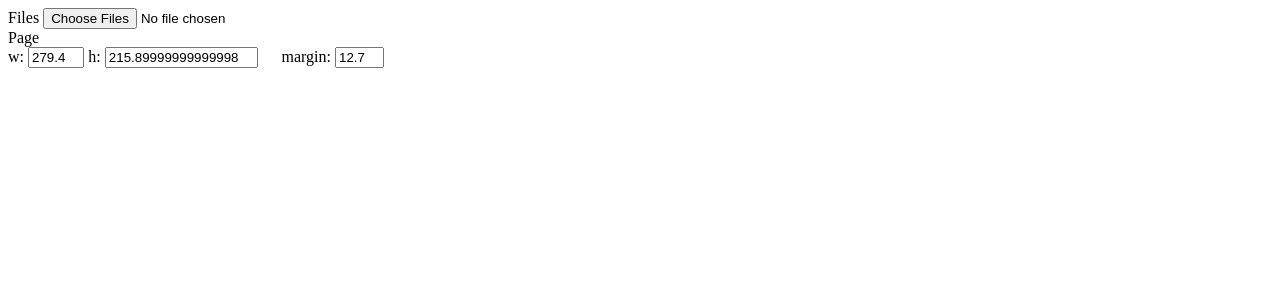
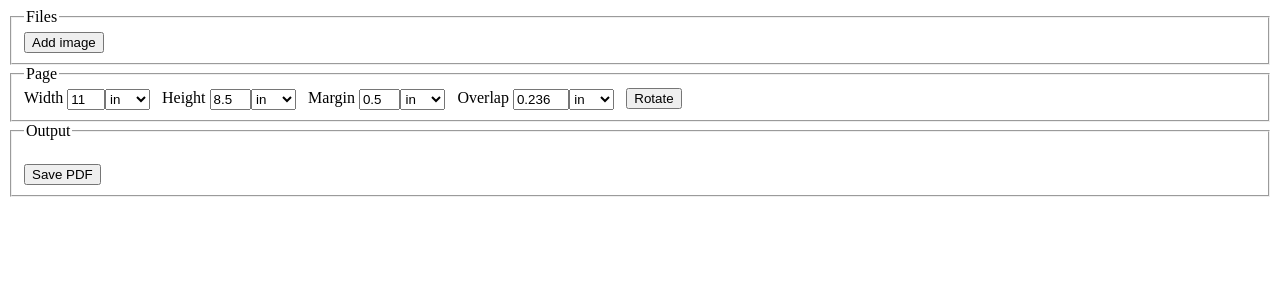
Before and after one commit to brian-c/print-tiler, a Vue app: page / in a window 1280 px wide. Shown: the top 300 px of the page. Built offline with nearby package versions, Linux system fonts and the light colour scheme.

Commit message:
Get the layout mostly working

```diff
--- a/eslint.config.ts
+++ b/eslint.config.ts
@@ -19,6 +19,7 @@ export default defineConfigWithVueTs(
 			'vue/html-indent': ['warn', 'tab'],
 			'vue/html-self-closing': ['warn', { html: { normal: 'never' } }],
 			'vue/max-attributes-per-line': ['warn', { singleline: { max: Infinity }, multiline: { max: 1 } }],
+			'vue/singleline-html-element-content-newline': ['off'],
 		},
 	},
 );
--- a/src/App.vue
+++ b/src/App.vue
@@ -1,35 +1,47 @@
 <script setup lang="ts">
-import { computed, nextTick, onMounted, reactive, toRaw, useId, watch } from 'vue';
+import { get as idbGet, set as idbSet } from 'idb-keyval';
+import { computed, onMounted, reactive, toRaw, useId, watch } from 'vue';
+import FileSelectionButton from './FileSelectionButton.vue';
 import { loadImage } from './lib/load-image';
-import { get as idbGet, set as idbSet } from 'idb-keyval';
+import UnitInput from './UnitInput.vue';
 
-export interface FileState {
+interface PageSetup {
+	width: number;
+	height: number;
+	margin: number;
+	overlap: number;
+	cutMarkColor: string;
+}
+
+interface FileState {
 	file: File;
-	src: string;
+	img: HTMLImageElement;
 	width: number;
 	height: number;
 	x: number;
 	y: number;
 }
 
-const STORED_FILES_KEY = 'STORED_FILES';
+const STORED_STATE_KEY = 'print-tiler-state';
 
-const id = useId();
-const internal = reactive({ fileInputResetting: false });
-const page = reactive({ width: 11 * 25.4, height: 8.5 * 25.4, margin: 0.5 * 25.4 });
+const svgId = useId();
 
+const page = reactive<PageSetup>({ width: 11 * 25.4, height: 8.5 * 25.4, margin: 0.5 * 25.4, overlap: 6, cutMarkColor: 'red' });
 const files = reactive<FileState[]>([]);
-watch([files], () => idbSet(STORED_FILES_KEY, toRaw(files)));
+watch([page, files], () => idbSet(STORED_STATE_KEY, {
+	page: toRaw(page),
+	files: toRaw(files.map(state => ({ ...state, img: { src: state.img.src } }))),
+}));
 
 const bbox = computed(() => {
-	const bounds = Array.from(files).reduce((box, state) => {
+	const bounds = Array.from(files).reduce((current, file) => {
 		return [
-			Math.min(box[1], state.y),
-			Math.max(box[2], state.x + state.width),
-			Math.max(box[3], state.y + state.height),
-			Math.min(box[0], state.x),
+			Math.min(current[0], file.y),
+			Math.max(current[1], file.x + file.width),
+			Math.max(current[2], file.y + file.height),
+			Math.min(current[3], file.x),
 		] as const;
-	}, [Infinity, Infinity, -Infinity, -Infinity] as const);
+	}, [Infinity, -Infinity, -Infinity, Infinity] as const);
 
 	const [top, right, bottom, left] = bounds;
 
@@ -41,102 +53,136 @@ const bbox = computed(() => {
 	} as const;
 });
 
-const tiles = computed(() => ({
-	across: Math.ceil(bbox.value.width / (page.width - page.margin * 2)),
-	down: Math.ceil(bbox.value.height / (page.height - page.margin * 2)),
-	width: page.width - page.margin * 2,
-	height: page.height - page.margin * 2,
-}));
+const tiles = computed(() => {
+	const width = page.width - page.margin * 2;
+	let tiledBboxWidth = Infinity;
+	let across = 0;
+	while (tiledBboxWidth > width * across - page.overlap * (across - 1)) {
+		across += 1;
+		tiledBboxWidth = bbox.value.width + page.overlap * (across - 1);
+	}
+
+	const height = page.height - page.margin * 2;
+	let tiledBboxHeight = Infinity;
+	let down = 0;
+	while (tiledBboxHeight > height * down - page.overlap * (down - 1)) {
+		down += 1;
+		tiledBboxHeight = bbox.value.height + page.overlap * (down - 1);
+	}
+
+	return { width, height, across, down, tiledBboxWidth, tiledBboxHeight };
+});
+
+const offset = computed(() => {
+	const { width, height, across, down, tiledBboxWidth, tiledBboxHeight } = tiles.value;
+	return {
+		x: (width * across - tiledBboxWidth - page.overlap * (across - 1)) / 2,
+		y: (height * down - tiledBboxHeight - page.overlap * (down - 1)) / 2,
+	};
+});
 
 onMounted(async () => {
 	if (files.length === 0) {
-		const storedFiles = await idbGet<FileState[]>(STORED_FILES_KEY);
-		if (storedFiles) {
-			for (const state of storedFiles) {
-				URL.revokeObjectURL(state.src);
+		const stored = await idbGet<{ page: PageSetup; files: FileState[] }>(STORED_STATE_KEY);
+
+		if (stored) {
+			Object.assign(page, stored.page);
+
+			for (const state of stored.files) {
+				URL.revokeObjectURL(state.img.src);
 				const img = await loadImage(state.file);
-				state.src = img.src;
+				state.img = img;
+				state.img.src = img.src;
 			}
-			files.push(...storedFiles);
+			files.splice(0, Infinity);
+			files.push(...stored.files);
 		}
 	}
 });
 
-async function handleFileSelection(event: Event) {
-	if (!(event.currentTarget instanceof HTMLInputElement)) throw new Error('MISSING_INPUT');
-	if (!event.currentTarget.files) throw new Error('MISSING_INPUT_FILES');
-
-	for (const file of event.currentTarget.files) {
+async function handleFileSelection(selection: File[]) {
+	document.startViewTransition(async () => {
+		for (const file of selection) {
 			const img = await loadImage(file);
 			files.push({
 				file,
-			src: img.src,
+				img,
 				width: img.width,
 				height: img.height,
-			x: img.width / -2,
-			y: img.height / -2,
+				x: 0,
+				y: 0,
+			});
+		}
 	});
 }
 
-	internal.fileInputResetting = true;
-	await nextTick();
-	internal.fileInputResetting = false;
+function moveFile(from: number, to: number) {
+	document.startViewTransition(() => {
+		const file = files[from];
+		if (!file) throw new Error('NO_FILE_AT_INDEX');
+		files.splice(from, 1);
+		files.splice(to, 0, file);
+	});
 }
 
 function removeFile(file: File) {
+	document.startViewTransition(async () => {
 		const state = files.find(state => state.file === file);
-	if (!state?.src) throw new Error('MISSING_FILE_SRC');
-	URL.revokeObjectURL(state.src);
+		if (!state?.img.src) throw new Error('MISSING_FILE_SRC');
+		URL.revokeObjectURL(state.img.src);
 		const index = files.indexOf(state);
 		files.splice(index, 1);
+	});
 }
 </script>
 
 <template>
-	<section>
-		Files
-		<input v-if="!internal.fileInputResetting" type="file" multiple @change="handleFileSelection">
+	<fieldset>
+		<legend>Files</legend>
 
 		<table v-if="files.length !== 0">
 			<tbody>
-				<tr v-for="state, i in files" :key="state.src">
+				<tr v-for="state, i in files" :key="state.img.src" :style="`view-transition-name: ${state.file.name.replace(/\W/g, '')};`">
+					<td style="scale: 0.6;">
+						<button type="button" :disabled="i === 0" @click="moveFile(i, i - 1)">
+							↑
+						</button>
+						<br>
+						<button type="button" :disabled="i === files.length - 1" @click="moveFile(i, i + 1)">
+							↓
+						</button>
+					</td>
 					<td>
-						<img :src="state.src" height="32">
+						<img :src="state.img.src" height="32">
 					</td>
 					<td>
 						{{ state.file.name }}
 					</td>
 					<td>
-						<label>
-							x:
-							<input v-model="state.x" type="number" class="dimension">
-						</label>
+						<UnitInput v-model="state.x">x</UnitInput>
 					</td>
 					<td>
-						<label>
-							y:
-							<input v-model="state.y" type="number" class="dimension">
-						</label>
+						<UnitInput v-model="state.y">y</UnitInput>
 					</td>
 					<td>
-						<label>
-							w:
-							<input v-model="state.width" type="number" class="dimension">
-						</label>
+						<UnitInput v-model="state.width">
+							w
+							<template #after>
+								<button type="button" @click="state.width = state.height * state.img.naturalWidth / state.img.naturalHeight">
+									⧉
+								</button>
+							</template>
+						</UnitInput>
 					</td>
 					<td>
-						<label>
-							h:
-							<input v-model="state.height" type="number" class="dimension">
-						</label>
-					</td>
-					<td>
-						<button type="button" :disabled="i === 0">
-							↑
+						<UnitInput v-model="state.height">
+							h
+							<template #after>
+								<button type="button" @click="state.height = state.width * state.img.naturalHeight / state.img.naturalWidth">
+									⧉
 								</button>
-						<button type="button" :disabled="i === files.length - 1">
-							↓
-						</button>
+							</template>
+						</UnitInput>
 					</td>
 					<td>
 						<button type="button" @click="removeFile(state.file)">
@@ -146,44 +192,44 @@ function removeFile(file: File) {
 				</tr>
 			</tbody>
 		</table>
-	</section>
 
-	<section>
-		Page
-		<div>
-			<label>
-				w:
-				<input v-model="page.width" type="number" class="dimension">
-			</label>
-			<label>
-				h:
-				<input v-model="page.height" type="number" class="dimension">
-			</label>
-			&emsp;
-			<label>
-				margin:
-				<input v-model="page.margin" type="number" class="dimension">
-			</label>
-		</div>
-	</section>
+		<FileSelectionButton v-slot="{ handleClick }" @select="handleFileSelection">
+			<button type="button" @click="handleClick">Add image</button>
+		</FileSelectionButton>
+	</fieldset>
+
+	<fieldset>
+		<legend>Page</legend>
+		<UnitInput v-model="page.width">Width</UnitInput>&ensp;
+		<UnitInput v-model="page.height">Height</UnitInput>&ensp;
+		<UnitInput v-model="page.margin">Margin</UnitInput>&ensp;
+		<UnitInput v-model="page.overlap">Overlap</UnitInput>&ensp;
+		<button type="button" @click="() => [page.width, page.height] = [page.height, page.width]">
+			Rotate
+		</button>
+	</fieldset>
+
+	<fieldset>
+		<legend>Output</legend>
 
 		<svg
 			v-if="files.length !== 0"
 			:viewBox="`0 0 ${page.width * tiles.across} ${page.height * tiles.down}`"
 			:width="page.width * tiles.across"
 			:height="page.height * tiles.down"
+			style="height: auto; max-width: 100%;"
 		>
 			<defs>
 				<svg
-				:id="id"
+					:id="svgId"
 					:viewBox="`${bbox.x} ${bbox.y} ${bbox.width} ${bbox.height}`"
 					:width="bbox.width"
 					:height="bbox.height"
 				>
 					<image
 						v-for="file in files"
-					:key="file.src"
-					:href="file.src"
+						:key="file.img.src"
+						:href="file.img.src"
 						:x="file.x"
 						:y="file.y"
 						:width="file.width"
@@ -194,7 +240,15 @@ function removeFile(file: File) {
 			</defs>
 
 			<template v-for="_y, y in tiles.down" :key="y">
-			<g v-for="_x, x in tiles.across" :key="`${x}, ${y}`">
+				<g v-for="_x, x in tiles.across" :key="`${x},${y}`">
+					<rect
+						class="page-outline"
+						:x="x * page.width"
+						:y="y * page.height"
+						:width="page.width"
+						:height="page.height"
+					/>
+
 					<svg
 						:x="x * page.width + page.margin"
 						:y="y * page.height + page.margin"
@@ -202,39 +256,61 @@ function removeFile(file: File) {
 						:height="tiles.height"
 					>
 						<rect
+							class="tile-outline"
 							x="0"
 							y="0"
 							width="100%"
 							height="100%"
-						fill="none"
-						stroke="CurrentColor"
 						/>
 
 						<use
-						:href="`#${id}`"
-						:x="-1 * x * tiles.width"
-						:y="-1 * y * tiles.height"
-						:width="bbox.width"
-						:height="bbox.height"
+							:href="`#${svgId}`"
+							:x="-1 * x * tiles.width + x * page.overlap * 2 + offset.x"
+							:y="-1 * y * tiles.height + y * page.overlap * 2 + offset.y"
 						/>
+
+						<template v-if="x !== 0">
+							<line class="cut-mark" :x1="page.overlap" y1="10%" :x2="page.overlap" y2="20%" />
+							<line class="cut-mark" :x1="page.overlap" y1="80%" :x2="page.overlap" y2="90%" />
+						</template>
+
+						<template v-if="x !== tiles.across - 1">
+							<line class="cut-mark" :x1="tiles.width - page.overlap" y1="10%" :x2="tiles.width - page.overlap" y2="20%" />
+							<line class="cut-mark" :x1="tiles.width - page.overlap" y1="80%" :x2="tiles.width - page.overlap" y2="90%" />
+						</template>
+
+						<template v-if="y !== 0">
+							<line class="cut-mark" x1="10%" :y1="page.overlap" x2="20%" :y2="page.overlap" />
+							<line class="cut-mark" x1="80%" :y1="page.overlap" x2="90%" :y2="page.overlap" />
+						</template>
+
+						<template v-if="y !== tiles.down - 1">
+							<line class="cut-mark" x1="10%" :y1="tiles.height - page.overlap" x2="20%" :y2="tiles.height - page.overlap" />
+							<line class="cut-mark" x1="80%" :y1="tiles.height - page.overlap" x2="90%" :y2="tiles.height - page.overlap" />
+						</template>
 					</svg>
 				</g>
 			</template>
 		</svg>
+		<br>
+		<button type="button">Save PDF</button>
+	</fieldset>
 </template>
 
 <style scoped>
-label:has(.dimension) {
-	white-space: nowrap;
+svg {
+	border: 1px solid;
 }
 
-.dimension {
-	field-sizing: content;
-	min-inline-size: 4ch;
+.page-outline,
+.tile-outline {
+	fill: none;
+	stroke: CurrentColor;
+	stroke-width: 1;
 }
 
-svg {
-	border: 1px solid lime;
-	/* overflow: visible; */
+.cut-mark {
+	stroke: v-bind("page.cutMarkColor");
+	stroke-width: 2;
 }
 </style>
--- /dev/null
+++ b/src/FileSelectionButton.vue
@@ -0,0 +1,38 @@
+<script setup lang="ts">
+import { nextTick, ref } from 'vue';
+
+const emit = defineEmits<{
+	select: [File[]];
+}>();
+
+const input = ref<HTMLInputElement>();
+const resetting = ref(false);
+
+function handleClick() {
+	input.value?.click();
+}
+
+async function handleFileSelection(event: Event) {
+	if (!(event.currentTarget instanceof HTMLInputElement)) throw new Error('MISSING_INPUT');
+	if (!event.currentTarget.files) throw new Error('MISSING_INPUT_FILES');
+
+	emit('select', Array.from(event.currentTarget.files));
+
+	resetting.value = true;
+	await nextTick();
+	resetting.value = false;
+}
+</script>
+
+<template>
+	<slot :handle-click="handleClick">
+		<button type="button" @click="handleClick">Pick a file</button>
+	</slot>
+	<input v-if="!resetting" ref="input" type="file" multiple @change="handleFileSelection">
+</template>
+
+<style scoped>
+input {
+	display: none;
+}
+</style>
--- /dev/null
+++ b/src/UnitInput.vue
@@ -0,0 +1,57 @@
+<script setup lang="ts">
+import { computed, defineEmits, defineProps } from 'vue';
+import { unit } from './lib/shared-state';
+
+const props = defineProps<{
+	modelValue: number;
+}>();
+
+const emit = defineEmits<{
+	'update:modelValue': [number];
+}>();
+
+const internalValue = computed({
+	get() {
+		if (unit.value === 'in') return parseFloat((props.modelValue / 25.4).toFixed(3));
+		return parseFloat(props.modelValue.toFixed(3));
+	},
+
+	set(value) {
+		if (unit.value === 'in') value *= 25.4;
+		emit('update:modelValue', value);
+	},
+});
+</script>
+
+<template>
+	<span class="wrapper">
+		<component :is="$slots['default'] ? 'label' : 'span' " class="label">
+			<slot></slot>
+
+			<input v-model="internalValue" type="number" :step="unit === 'in' ? 1 / 8 : 1">
+		</component>
+
+		<select v-model="unit" aria-label="Unit">
+			<option value="mm">mm</option>
+			<option value="in">in</option>
+		</select>
+
+		<slot name="after"></slot>
+	</span>
+</template>
+
+<style scoped>
+.wrapper {
+	display: inline-flex;
+}
+
+.label {
+	display: flex;
+	gap: 0.5ch;
+}
+
+input {
+	field-sizing: content;
+	min-inline-size: 4ch;
+}
+</style>
--- /dev/null
+++ b/src/lib/shared-state.ts
@@ -0,0 +1,4 @@
+import { ref } from 'vue';
+
+const storedUnit = localStorage.getItem('unit') as 'mm' | 'in';
+export const unit = ref<'mm' | 'in'>(storedUnit ?? 'in');
```
Lines whose indentation alone changed are shown as unchanged.
